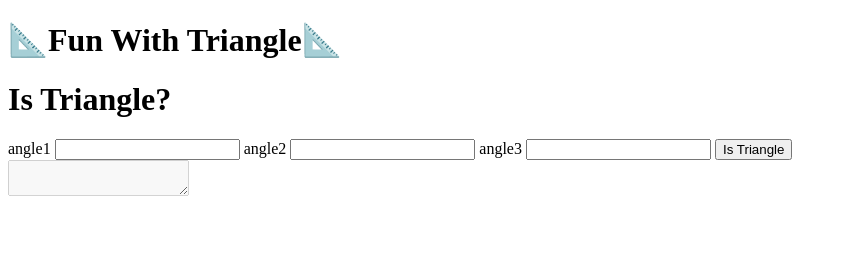
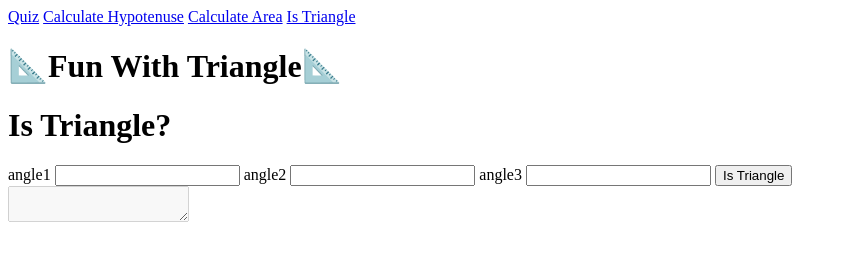
Before and after one commit to danishzahid/fun-with-triangle, a plain HTML site: page istriangle.html in a window 1280 px wide. Shown: the whole page, without its empty margins (0-847 px from the left). Drawn offline with Linux system fonts and the light colour scheme.

Commit message:
Added Nav

```diff
--- a/istriangle.html
+++ b/istriangle.html
@@ -8,6 +8,12 @@
 </head>
 <body>
     <div class="heading">
+        <nav>
+            <a href="triangleQuiz.html">Quiz</a>
+            <a href="hypotenuse.html">Calculate Hypotenuse</a>
+            <a href="area.html">Calculate Area</a>
+            <a href="istriangle.html">Is Triangle</a>
+        </nav>
     <h1>📐Fun With Triangle📐</h1>
     </div>
     <h1>Is Triangle?</h1>
```
Also changed, not shown: area.html (+6 -0 lines), hypotenuse.html (+6 -0 lines), triangleQuiz.html (+6 -0 lines).
